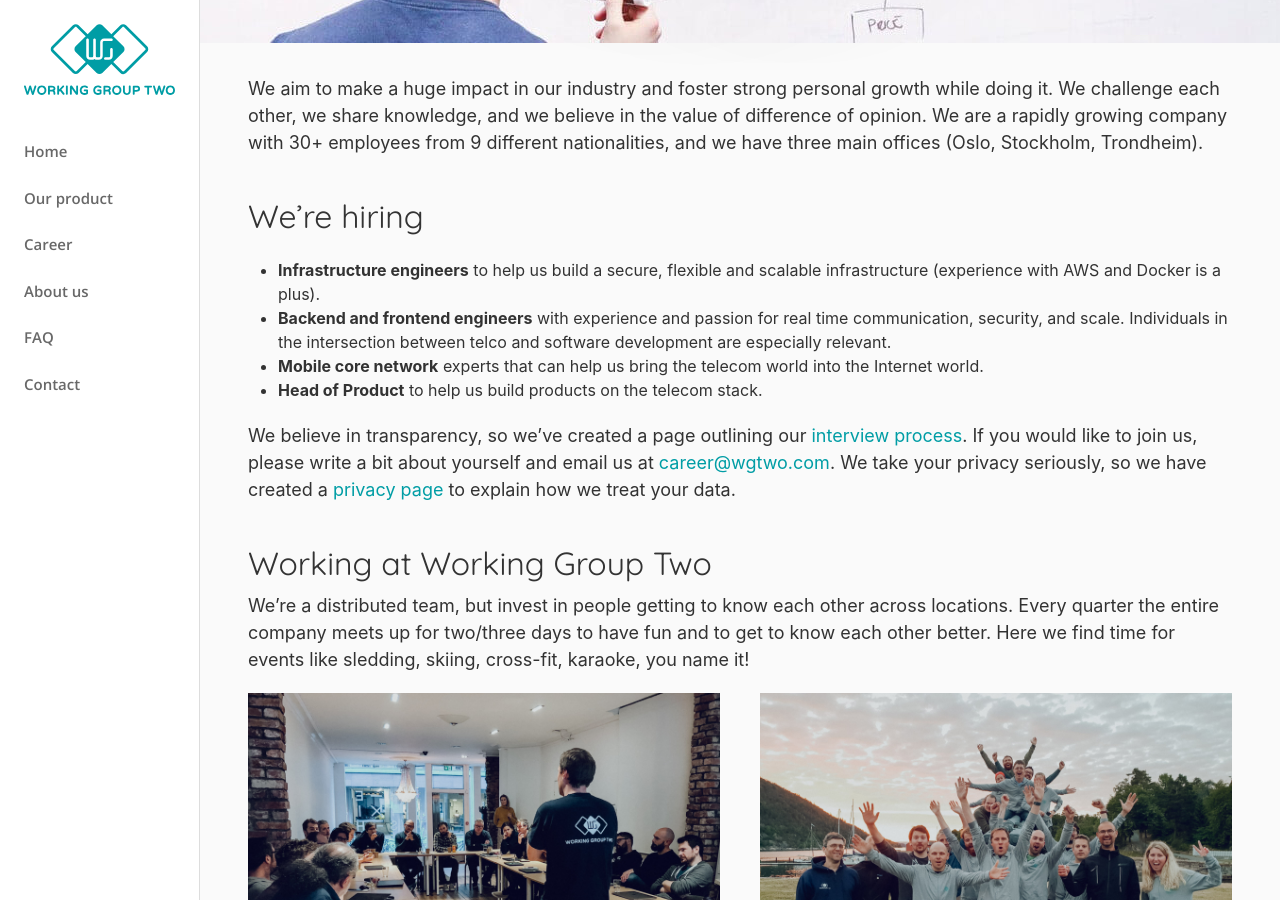
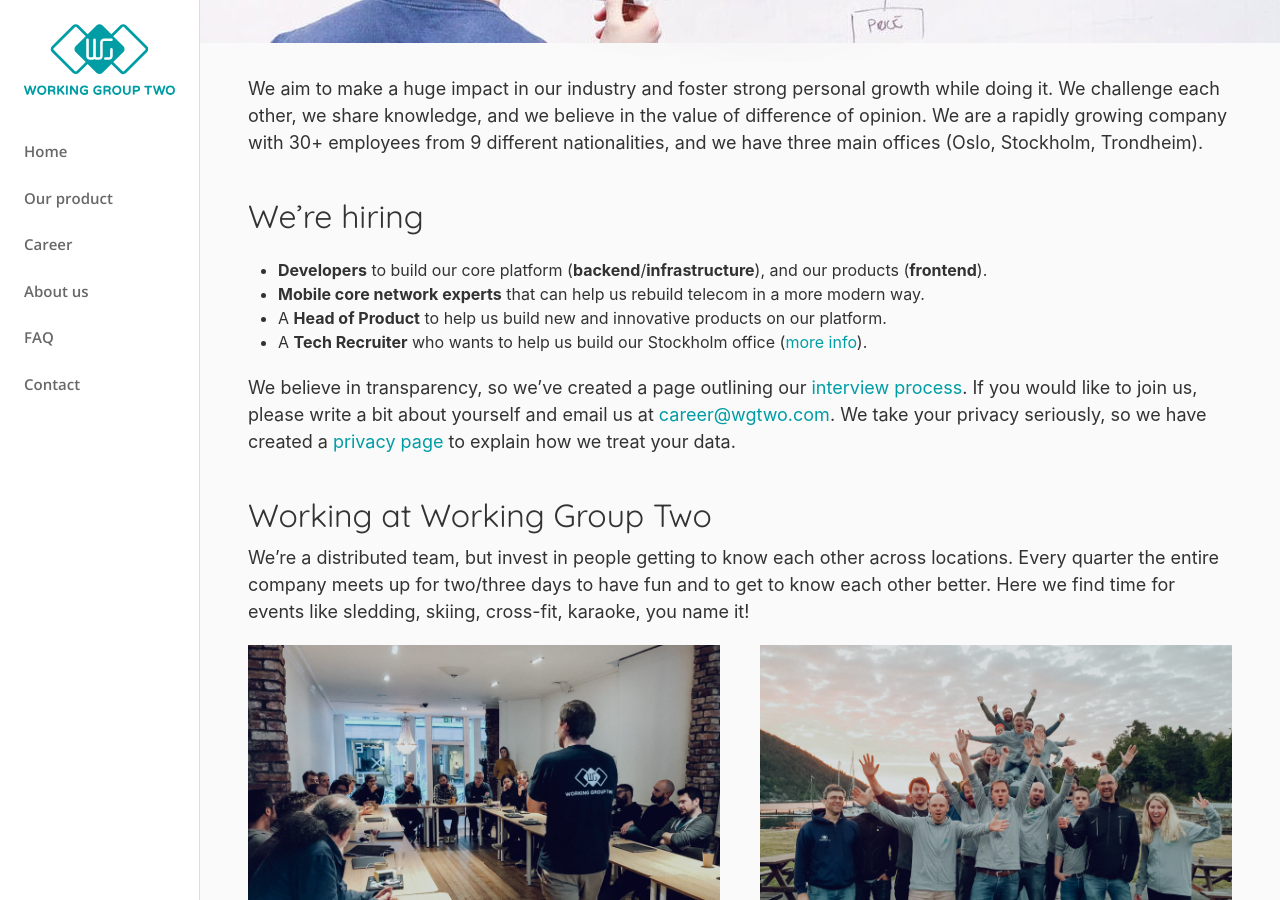
Before and after one commit to working-group-two/engineering-blog, a Jekyll site: the page built from pages/career.md, in a window 1280 px wide and 900 px high, scrolled down 357 px. Built offline with Jekyll 4.4.1, drawn with Linux system fonts in a browser that asks for light colours; nearby versions of some CDN libraries.

Commit message:
[career] Update hiring info

```diff
--- a/pages/career.md
+++ b/pages/career.md
@@ -12,11 +12,10 @@
 and we have three main offices (Oslo, Stockholm, Trondheim).
 
 ## We're hiring
-
-*   **Infrastructure engineers** to help us build a secure, flexible and scalable infrastructure (experience with AWS and Docker is a plus).
-*   **Backend and frontend engineers** with experience and passion for real time communication, security, and scale. Individuals in the intersection between telco and software development are especially relevant.
-*   **Mobile core network** experts that can help us bring the telecom world into the Internet world.
-*   **Head of Product** to help us build products on the telecom stack.
+* **Developers** to build our core platform (**backend**/**infrastructure**), and our products (**frontend**).
+* **Mobile core network experts** that can help us rebuild telecom in a more modern way.
+* A **Head of Product** to help us build new and innovative products on our platform.
+* A **Tech Recruiter** who wants to help us build our Stockholm office ([more info](https://www.linkedin.com/feed/update/activity:6516248120987308032/)).
 
 We believe in transparency, so we've created a page outlining our [interview process](/our-interview-process).
 If you would like to join us, please write a bit about yourself and email us at <career@wgtwo.com>.
```
